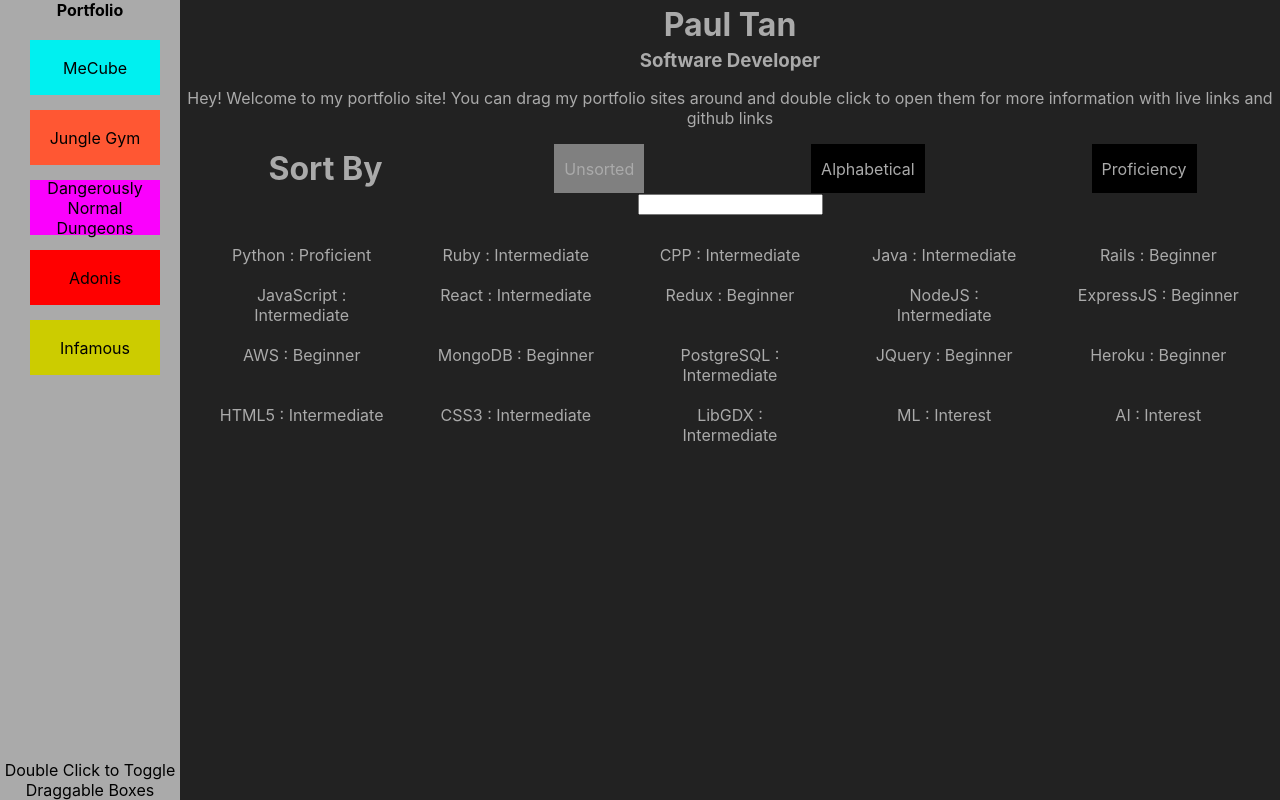
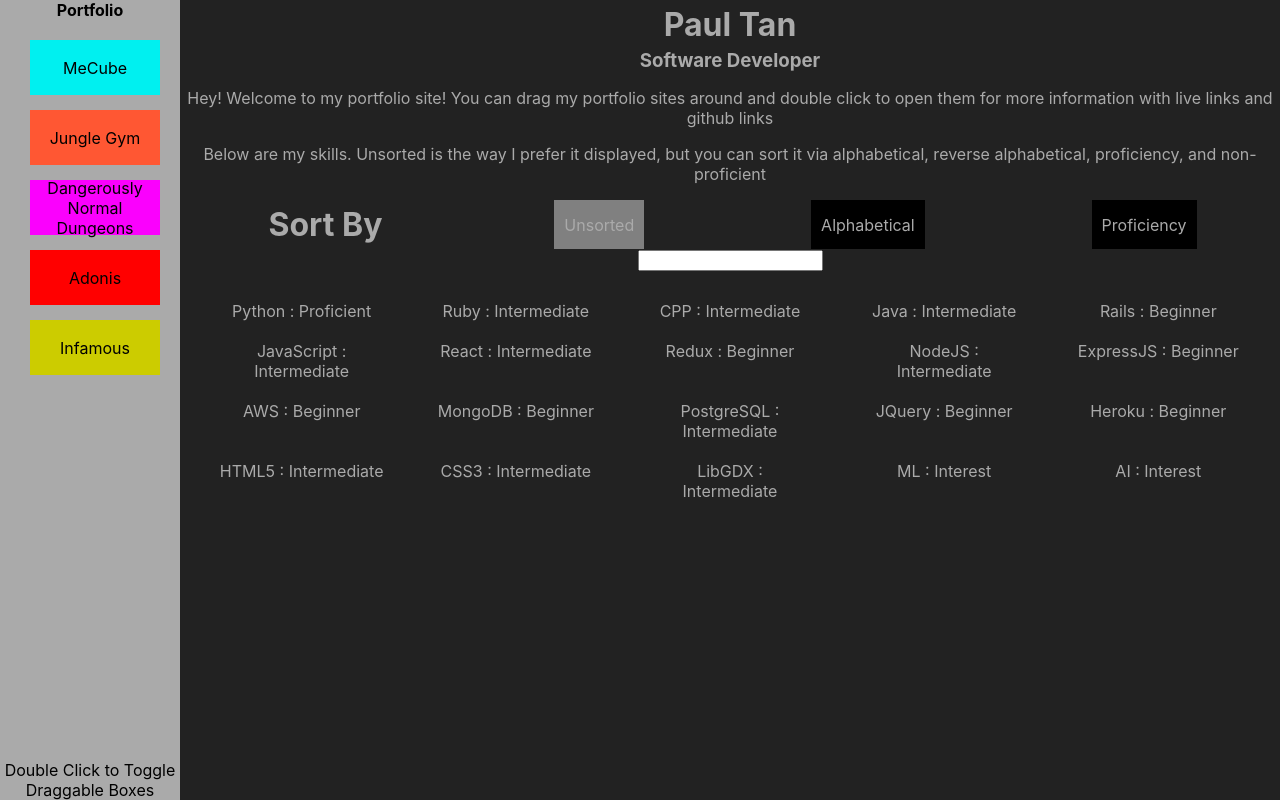
Before and after one commit to Neminem1203/portfolio-site, a React (Create React App) app: page / in a window 1280 px wide. Built offline with nearby package versions, Linux system fonts and the light colour scheme.

Commit message:
changed title and added some text for the skills

```diff
--- a/public/index.html
+++ b/public/index.html
@@ -24,7 +24,7 @@
       work correctly both with client-side routing and a non-root public URL.
       Learn how to configure a non-root public URL by running `npm run build`.
     -->
-    <title>React App</title>
+    <title>Paul Tan Portfolio Site</title>
   </head>
   <body>
     <noscript>You need to enable JavaScript to run this app.</noscript>
--- a/src/App.js
+++ b/src/App.js
@@ -95,6 +95,7 @@ function App() {
         <h1>Paul Tan</h1>
         <h3>Software Developer</h3>
         <p>Hey! Welcome to my portfolio site! You can drag my portfolio sites around and double click to open them for more information with live links and github links</p>
+        <p>Below are my skills. Unsorted is the way I prefer it displayed, but you can sort it via alphabetical, reverse alphabetical, proficiency, and non-proficient</p>
         <div className="skill-legend">
         {/* {Object.keys(skill_levels).map(num => {return <div>
             {num} : {skill_levels[num]}
```
